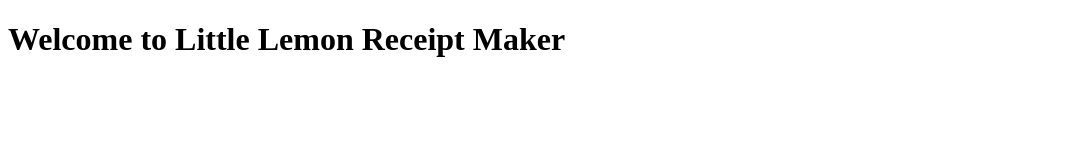
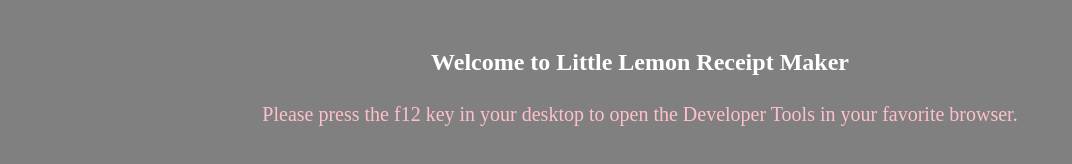
Before and after one commit to mindula-madhuhansa/little_lemon_receipt_maker, a website: page index.html in a window 1280 px wide. Shown: the whole page, without its empty margins (0-1072 px from the left). Drawn offline with Linux system fonts and the light colour scheme.

Commit message:
Update markup

```diff
--- a/index.html
+++ b/index.html
@@ -7,9 +7,17 @@
     <meta name="author" content="Ikwuka A. Ch. Okoye">
     <meta name="description" content="Create receipts in the console for lemons bought - using JavaScript">
     <title>Little Lemon Receipt Maker</title>
+
+    <!-- Custom CSS -->
+    <link rel="stylesheet" type="text/css" href="./styles.css">
   </head>
   <body>
     <h1>Welcome to Little Lemon Receipt Maker</h1>
+
+    <h2>
+      Please press the <strong>f12</strong> key in your desktop to
+      open the <em>Developer Tools</em> in your favorite browser.
+    </h2>
 
     <!-- Custom JavaScript -->
     <script src="./index.js"></script>
```
